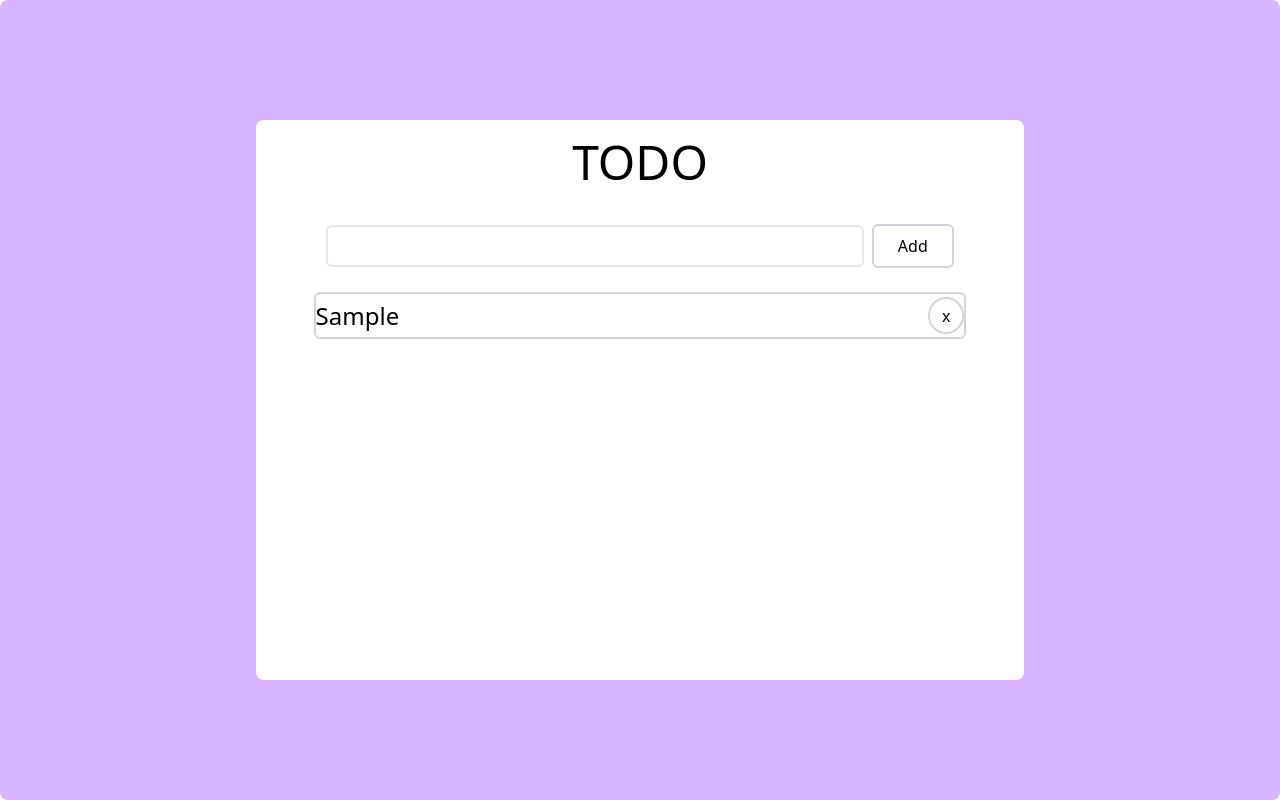
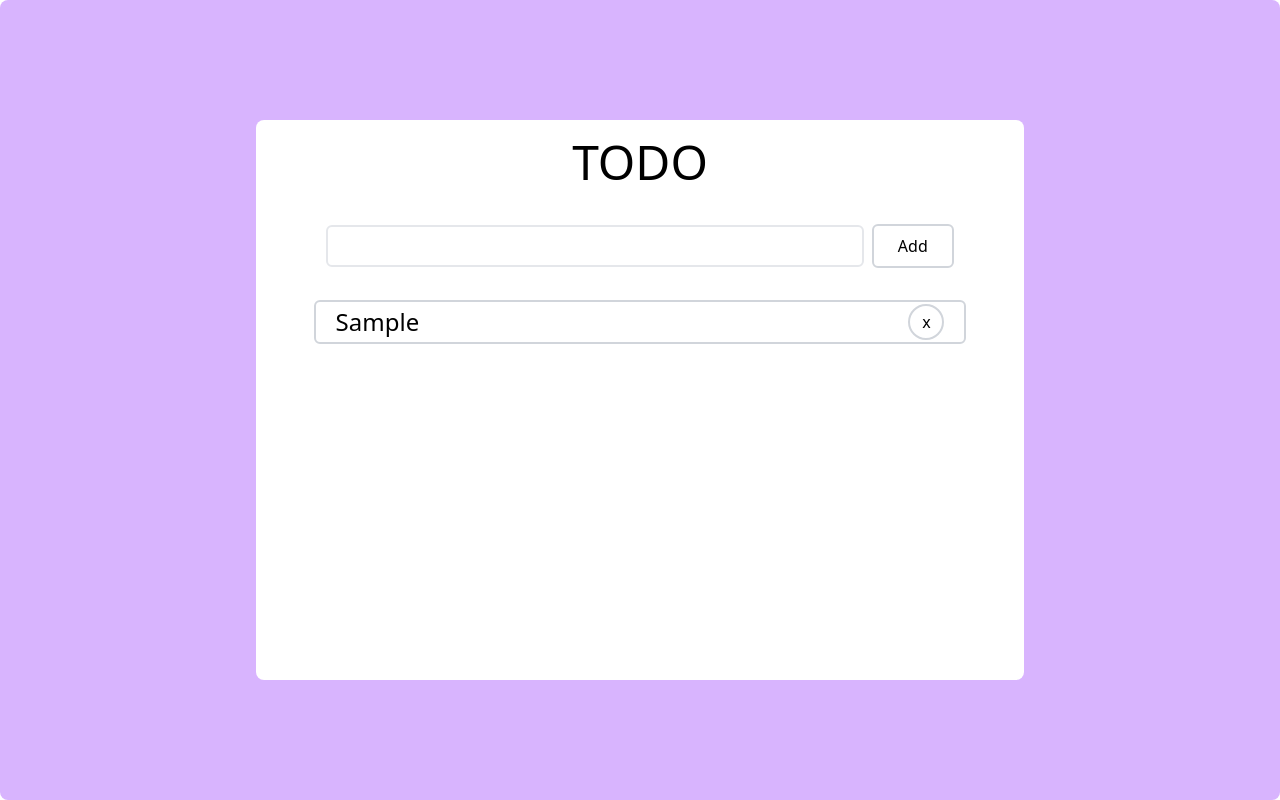
Before and after one commit to patelishika/to_do, a React app: page / in a window 1280 px wide. Both pictures are taken after typing "Sample" into the empty fields and a click on the button "Add". Built offline with nearby package versions, Linux system fonts and the light colour scheme; the HTML template or start-up script is replaced by a standard one.

Commit message:
design modify

```diff
--- a/src/App.jsx
+++ b/src/App.jsx
@@ -43,23 +43,21 @@
               Add
             </button>
           </div>
-          <div className='flex h-[70%] w-[100%]  flex-col'>
+          <div className='flex h-[70%] w-[100%]  flex-col justify-start items-center'>
             {todos.map((t) => {
               return (
                 <div
                   key={t.id}
-                  className='flex h-[12%] w-[100%]  justify-around items-center mt-1'>
-                  <div className='flex h-[100%] w-[85%] border-2 border-gray-300 rounded-md justify-between items-center'>
+                  className=' p-5 mt-3 flex h-[10%] w-[85%] border-2 border-gray-300 rounded-md justify-between items-center'>
                   <h1 className='text-2xl'>{t.text}</h1>
-                    <div className='flex h-[85%] w-[10%]  justify-end '>
+                  <div className='flex h-[85%] w-[10%] justify-end items-center '>
                     <button
-                        className='flex border-2 border-gray-300 px-3 rounded-full justify-center items-center'
+                      className='flex border-2 border-gray-300 h-5 w-5 p-4 text-center rounded-full justify-center items-center'
                       onClick={() => {
                         deleteTodo(t);
                       }}>
                       x
                     </button>
-                    </div>
                   </div>
                 </div>
               );
```
Lines whose indentation alone changed are shown as unchanged.
